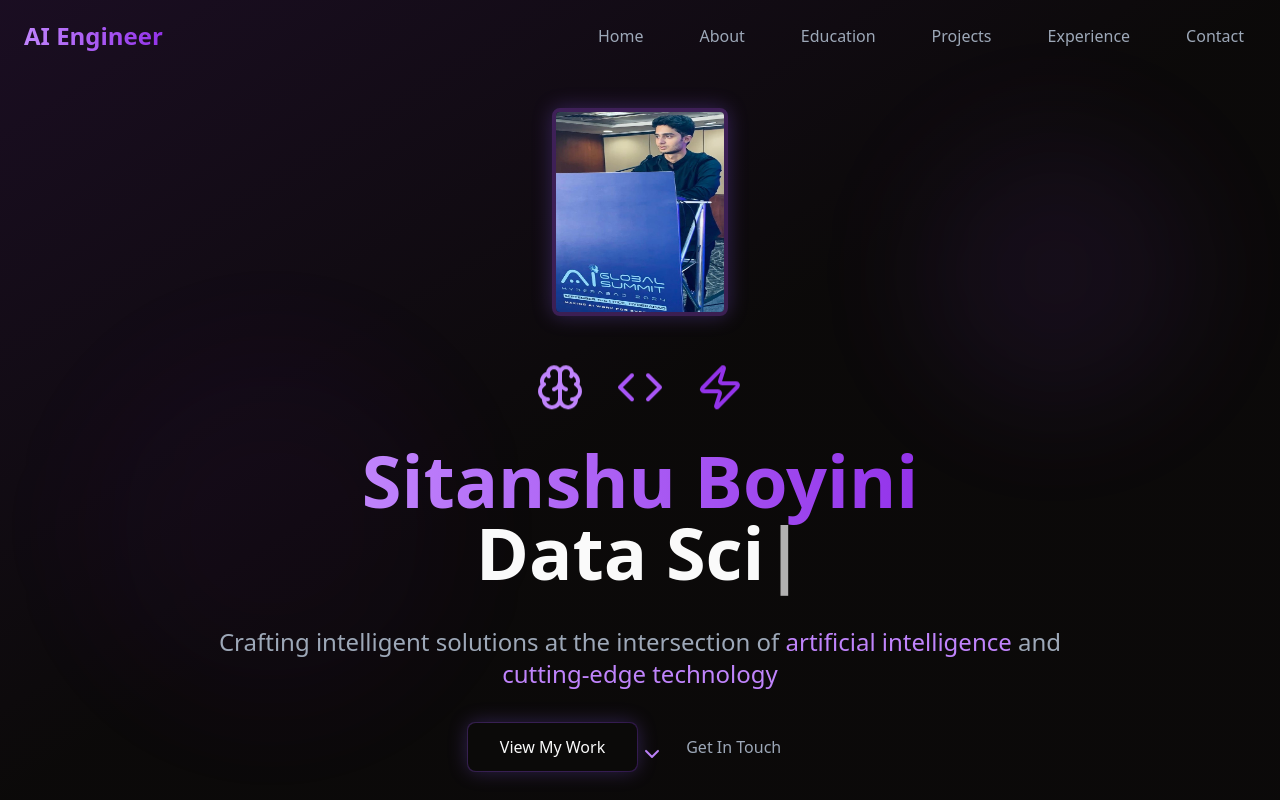
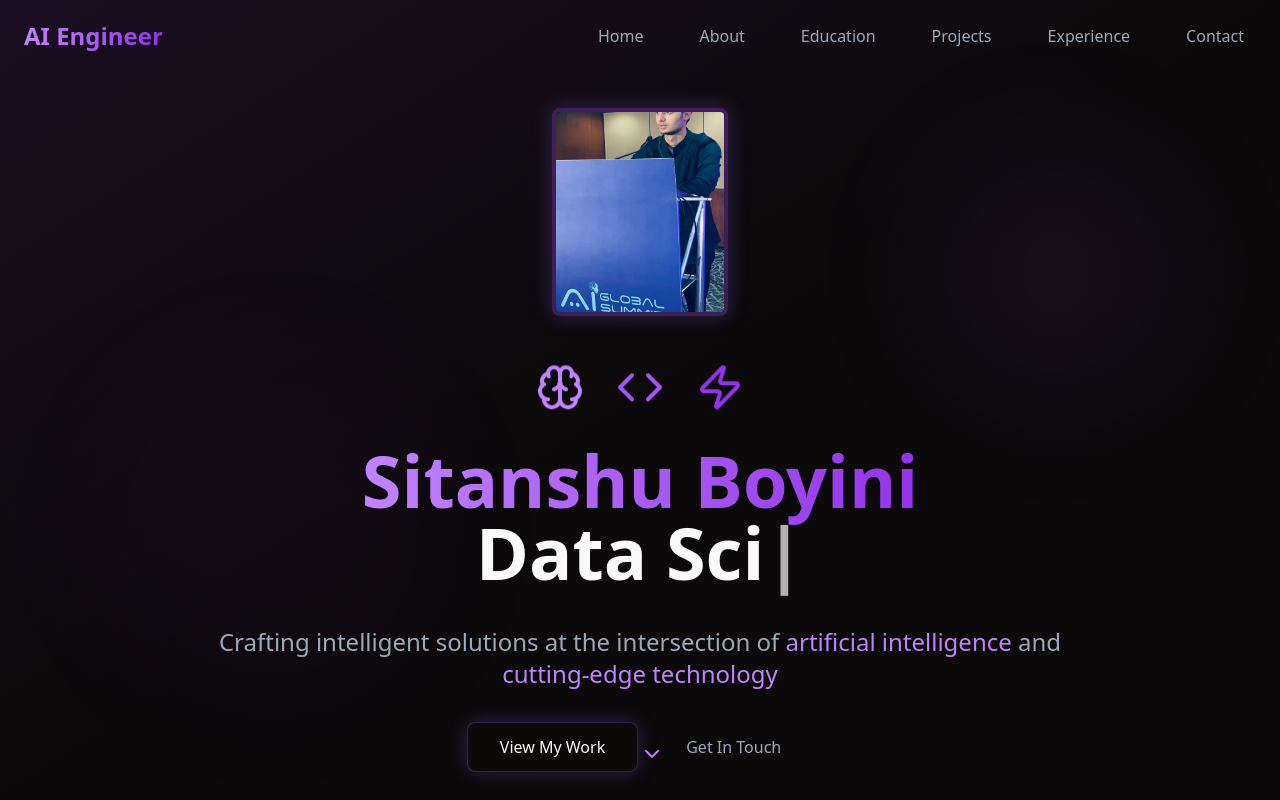
Before and after one commit to xsitanshux/dark-violet-persona, a React (Vite) app: page / in a window 1280 px wide. Shown: the top 800 px of the page. Built offline with nearby package versions, Linux system fonts and the light colour scheme.

Commit message:
Update Hero.tsx

```diff
--- a/src/components/Hero.tsx
+++ b/src/components/Hero.tsx
@@ -63,11 +63,11 @@ function Hero() {
           {/* Profile Photo Section */}
           <div className="mb-12 flex justify-center">
             <div className="relative">
-              <div className="w-36 h-44 md:w-44 md:h-52 rounded-lg border-4 border-purple-500/30 overflow-hidden glow-effect shadow-2xl">
+              <div className="w-40 h-50 md:w-44 md:h-52 rounded-lg border-4 border-purple-500/30 overflow-hidden glow-effect shadow-2xl">
                 <img
                   src="/lovable-uploads/8573e28b-6825-4cbf-96b8-b74e950fc240.jpg"
                   alt="Profile"
-                  className="w-full h-full object-center"
+                  className="w-full h-full object-cover"
                 />
               </div>
             </div>
```
